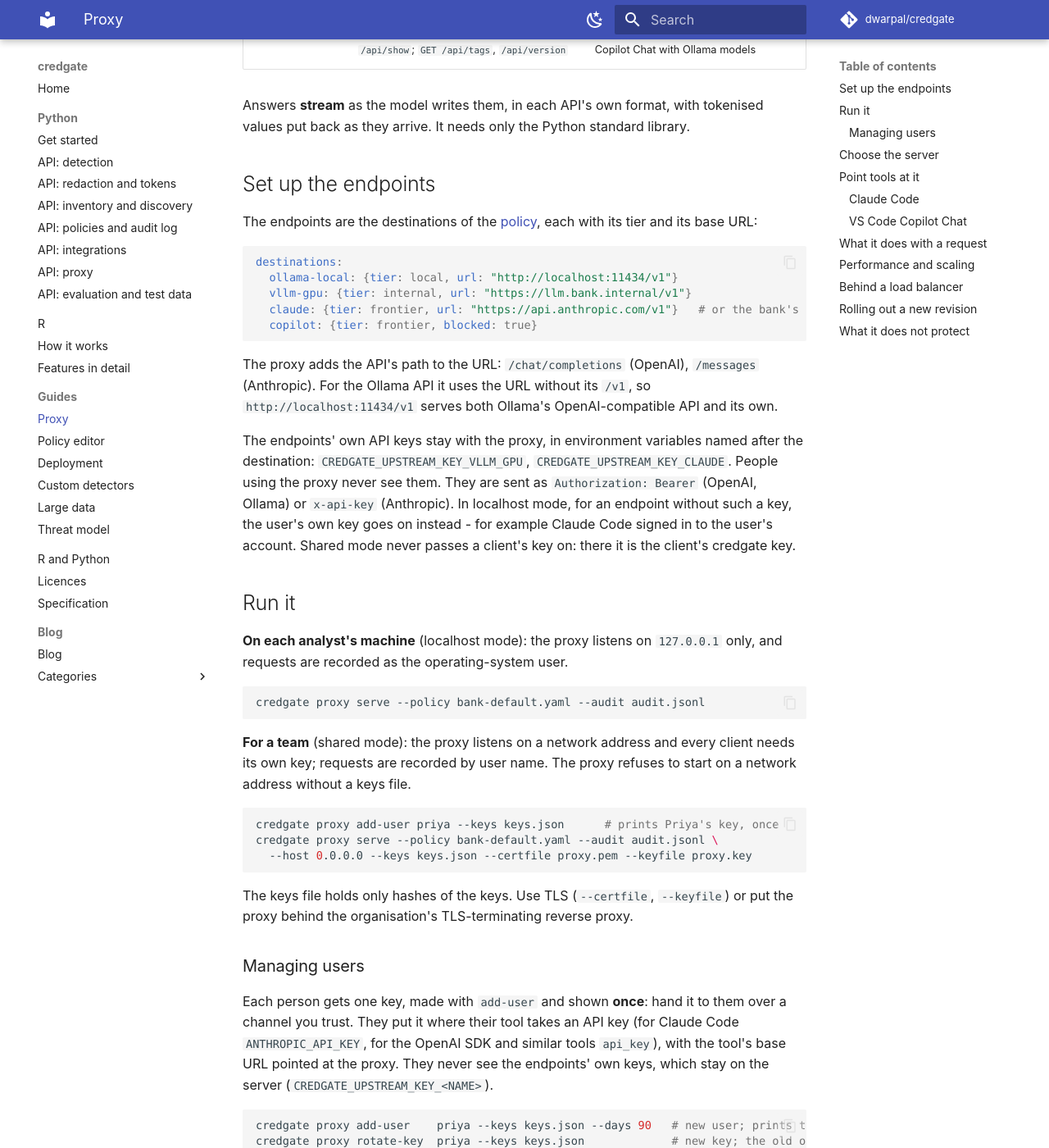
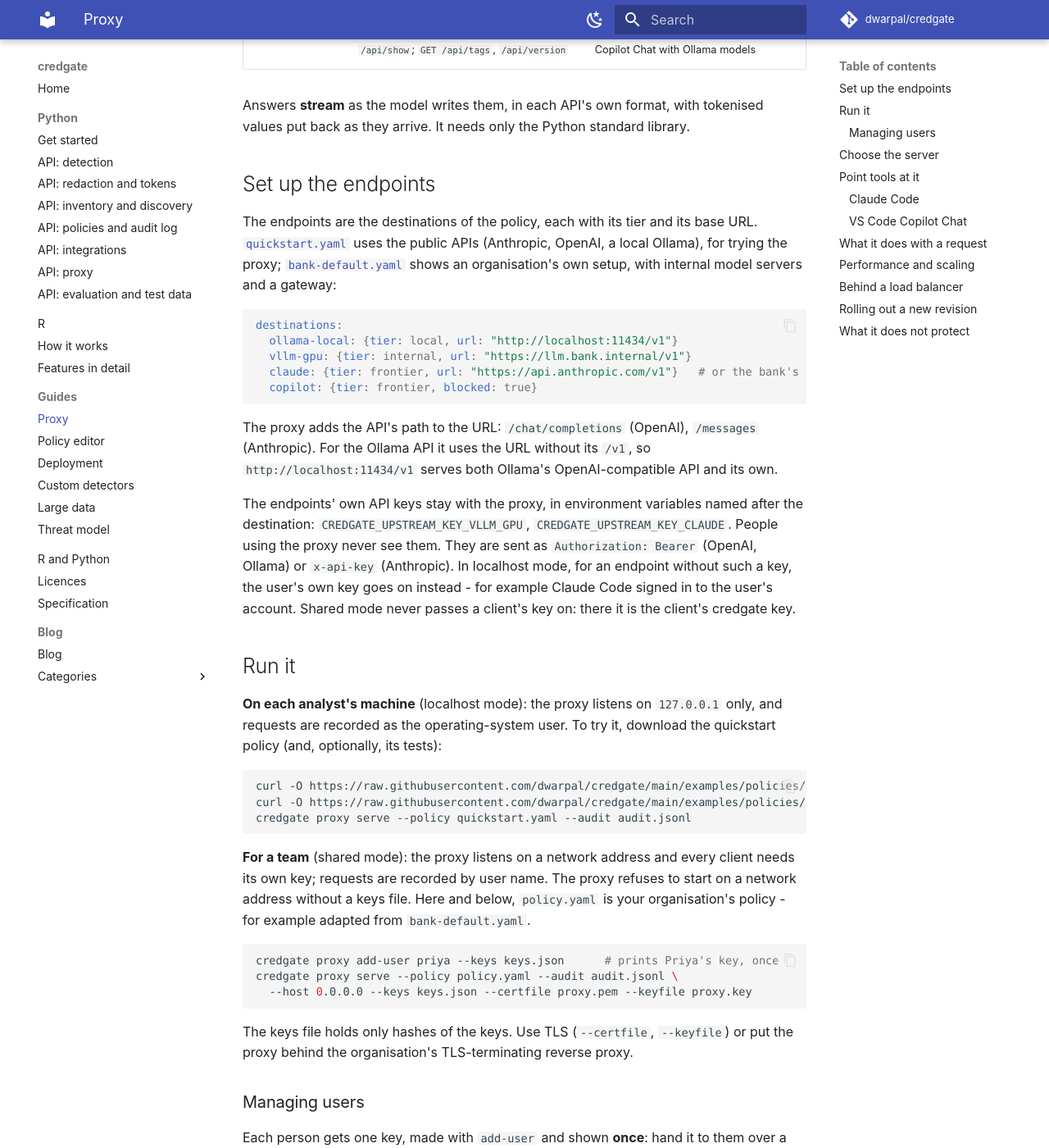
Before and after one commit to dwarpal/credgate, an MkDocs documentation site: the page built from docs/proxy.md, in a window 1280 px wide and 1400 px high, scrolled down 1116 px. Shown: the whole window at 82% size. Built offline with MkDocs 1.6.1 and Material for MkDocs 9.7.7, drawn with Linux system fonts in a browser that asks for light colours; comment, search, counter and statistics services are not loaded; some of the changed text lies outside the part shown.

Commit message:
Docs: a quickstart policy with real endpoints, so the proxy example works on a fresh install
The README's Claude Code block used bank-default.yaml, which a new user does not have and whose claude endpoint is a made-up internal gateway. examples/policies/quickstart.yaml (with its tests) uses Anthropic's and OpenAI's public APIs and a local Ollama; the README, the proxy guide and the Python README download it with curl. Team examples use policy.yaml, the organisation's own; bank-default.yaml stays as the example of a bank's gateway setup.

````diff
--- a/docs/proxy.md
+++ b/docs/proxy.md
@@ -33,8 +33,11 @@
 
 ## Set up the endpoints
 
-The endpoints are the destinations of the [policy](https://github.com/dwarpal/credgate/blob/main/examples/policies/bank-default.yaml),
-each with its tier and its base URL:
+The endpoints are the destinations of the policy, each with its tier and its
+base URL. [`quickstart.yaml`](https://github.com/dwarpal/credgate/blob/main/examples/policies/quickstart.yaml)
+uses the public APIs (Anthropic, OpenAI, a local Ollama), for trying the
+proxy; [`bank-default.yaml`](https://github.com/dwarpal/credgate/blob/main/examples/policies/bank-default.yaml)
+shows an organisation's own setup, with internal model servers and a gateway:
 
 ```yaml
 destinations:
@@ -61,19 +64,24 @@
 ## Run it
 
 **On each analyst's machine** (localhost mode): the proxy listens on
-`127.0.0.1` only, and requests are recorded as the operating-system user.
+`127.0.0.1` only, and requests are recorded as the operating-system user. To
+try it, download the quickstart policy (and, optionally, its tests):
 
 ```sh
-credgate proxy serve --policy bank-default.yaml --audit audit.jsonl
+curl -O https://raw.githubusercontent.com/dwarpal/credgate/main/examples/policies/quickstart.yaml
+curl -O https://raw.githubusercontent.com/dwarpal/credgate/main/examples/policies/quickstart.tests.yaml
+credgate proxy serve --policy quickstart.yaml --audit audit.jsonl
 ```
 
 **For a team** (shared mode): the proxy listens on a network address and
 every client needs its own key; requests are recorded by user name. The proxy
-refuses to start on a network address without a keys file.
+refuses to start on a network address without a keys file. Here and below,
+`policy.yaml` is your organisation's policy - for example adapted from
+`bank-default.yaml`.
 
 ```sh
 credgate proxy add-user priya --keys keys.json      # prints Priya's key, once
-credgate proxy serve --policy bank-default.yaml --audit audit.jsonl \
+credgate proxy serve --policy policy.yaml --audit audit.jsonl \
   --host 0.0.0.0 --keys keys.json --certfile proxy.pem --keyfile proxy.key
 ```
 
@@ -140,7 +148,7 @@
 
 ```sh
 pip install 'credgate[server]'
-credgate proxy serve --server uvicorn --workers 4 --policy bank-default.yaml \
+credgate proxy serve --server uvicorn --workers 4 --policy policy.yaml \
   --audit /var/log/credgate/audit.jsonl --host 0.0.0.0 --keys keys.json \
   --certfile proxy.pem --keyfile proxy.key
 ```
@@ -186,7 +194,8 @@
 endpoint, so start the proxy with a default endpoint for them:
 
 ```sh
-credgate proxy serve --policy bank-default.yaml --audit audit.jsonl --default-endpoint claude
+curl -O https://raw.githubusercontent.com/dwarpal/credgate/main/examples/policies/quickstart.yaml
+credgate proxy serve --policy quickstart.yaml --audit audit.jsonl --default-endpoint claude
 ANTHROPIC_BASE_URL=http://127.0.0.1:8790 claude
 ```
 
````
Also changed, not shown: README.md (+8 -1 lines), pkg/python/README.md (+9 -3 lines), 2 other files.
